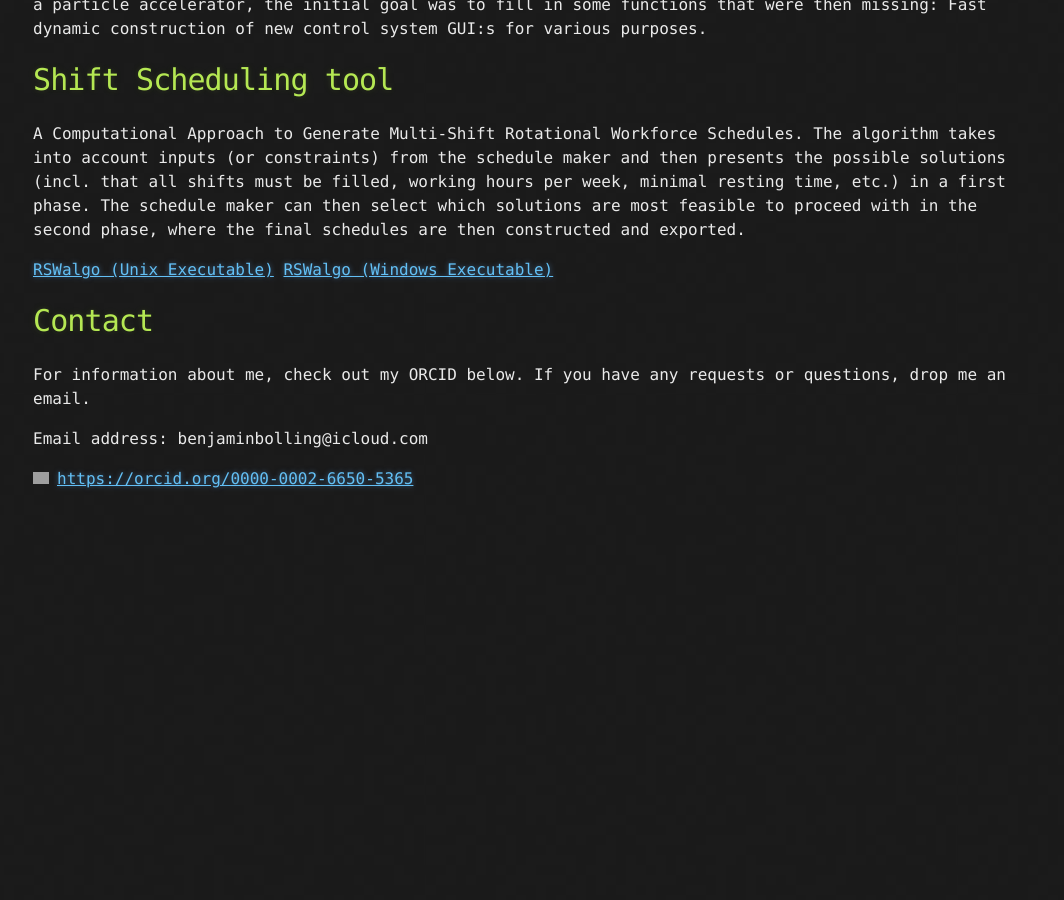
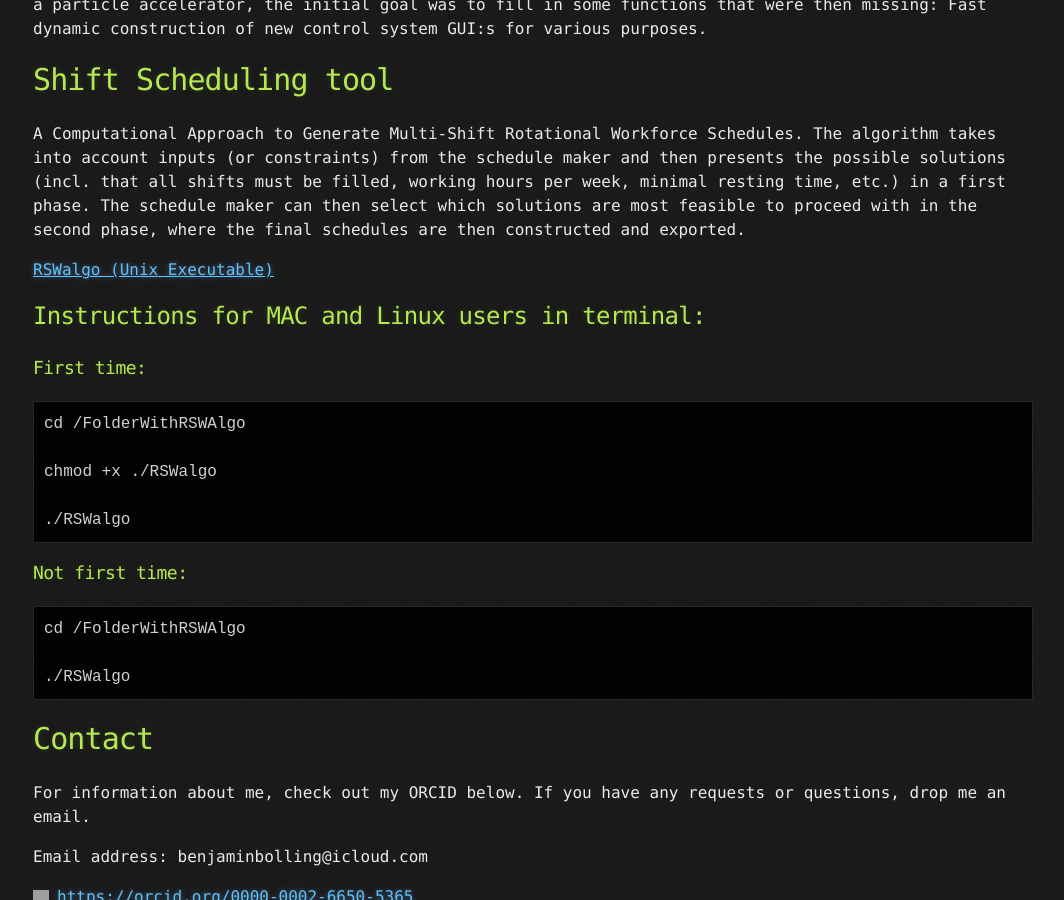
Before and after one commit to benjaminbolling/benjaminbolling.github.io, a Jekyll site: the page built from index.md, in a window 1280 px wide and 900 px high, scrolled down 670 px. Shown: the whole window, without its empty margins (107-1171 px from the left). Built offline with Jekyll 4.4.1, drawn with Linux system fonts in a browser that asks for light colours; our own code applies the rules of GitHub Pages for plain Markdown files; before the commit the page ends 1181 px from its top, so only the background shows below that; grey boxes are pictures that could not be loaded.

Commit message:
Now with working instructions (it seems)

````diff
--- a/index.md
+++ b/index.md
@@ -19,8 +19,25 @@ The **applications** developed by me thus far that are open source and in a fini
 # Shift Scheduling tool
 A Computational Approach to Generate Multi-Shift Rotational Workforce Schedules. The algorithm takes into account inputs (or constraints) from the schedule maker and then presents the possible solutions (incl. that all shifts must be filled, working hours per week, minimal resting time, etc.) in a first phase. The schedule maker can then select which solutions are most feasible to proceed with in the second phase, where the final schedules are then constructed and exported.
 
-[RSWalgo (Unix Executable)](https://github.com/benjaminbolling/benjaminbolling.github.io/raw/master/downloads/RSWalgo.app)
-[RSWalgo (Windows Executable)](https://github.com/benjaminbolling/benjaminbolling.github.io/raw/master/downloads/RSWalgo.exe)
+[RSWalgo (Unix Executable)](https://github.com/benjaminbolling/benjaminbolling.github.io/raw/master/downloads/RSWalgo)
+
+## Instructions for MAC and Linux users in terminal:
+
+### First time:
+```
+cd /FolderWithRSWAlgo
+
+chmod +x ./RSWalgo
+
+./RSWalgo
+```
+
+### Not first time:
+```
+cd /FolderWithRSWAlgo
+
+./RSWalgo
+```
 
 # Contact
 For information about me, check out my ORCID below. If you have any requests or questions, drop me an email.
````
Also changed, not shown: 2 other files.
